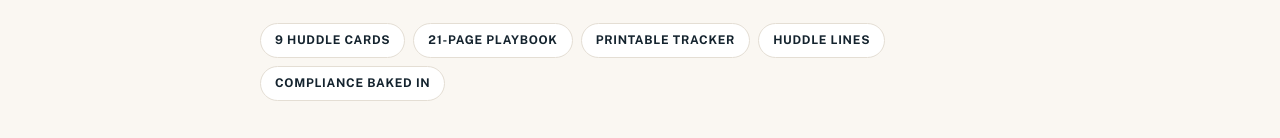
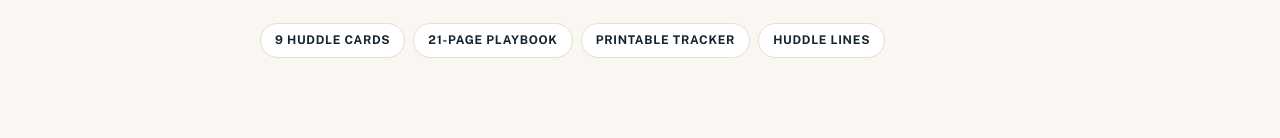
Before and after one commit to aestheticsalesjasmine-bit/aesthetic-practice-success, a plain HTML site: page glow-bingo.html in a window 1280 px wide. Shown: the part 814-952 px from the top of the page. Drawn offline with nearby package versions, Linux system fonts and the light colour scheme.

Commit message:
Drop compliance badge (preach lane belongs to the suite, not the sales page)

```diff
--- a/glow-bingo.html
+++ b/glow-bingo.html
@@ -124,7 +124,7 @@
       <a class="cta" href="https://buy.stripe.com/9B6aEZgEO9DV9Pr5Ub4sE0b">Pre-order Glow Bingo — $97</a>
       <span class="under">Founder price, first 20 practices. Pre-order today, kit delivered December 15 — ready for the January 4 start.</span>
       <div class="badges">
-        <span>9 huddle cards</span><span>21-page playbook</span><span>Printable tracker</span><span>Huddle lines</span><span>Compliance baked in</span>
+        <span>9 huddle cards</span><span>21-page playbook</span><span>Printable tracker</span><span>Huddle lines</span>
       </div>
     </div>
   </section>
```
